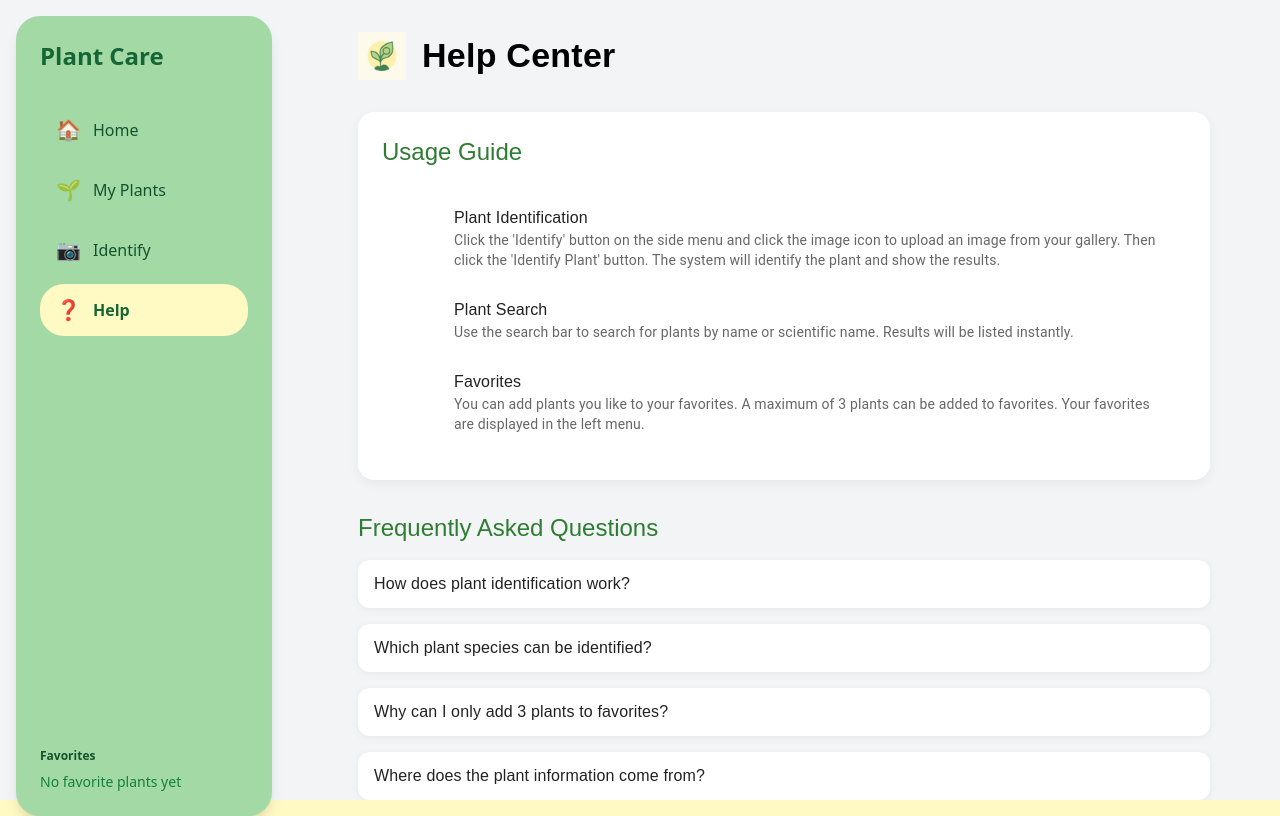
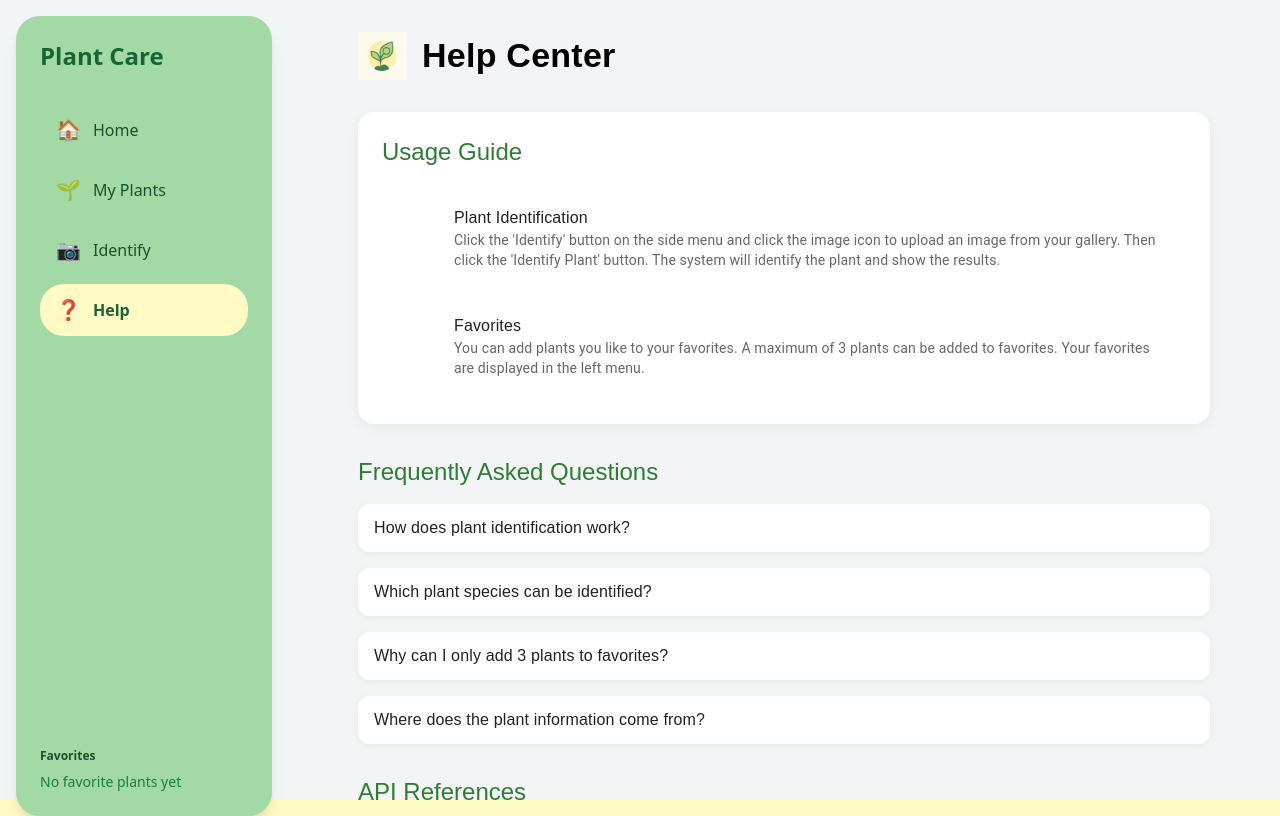
Before and after one commit to nihanrls/plant_identification_app, a React (Vite) app in the folder frontend/: page /help in a window 1280 px wide. Built offline with nearby package versions, Linux system fonts and the light colour scheme; some icons are missing.

Commit message:
plant search bilgisi kaldırıldı çünkü böyle bir özellik yok

```diff
--- a/frontend/src/pages/Help.tsx
+++ b/frontend/src/pages/Help.tsx
@@ -16,7 +16,6 @@ import {
 import ExpandMoreIcon from '@mui/icons-material/ExpandMore';
 import HelpOutlineIcon from '@mui/icons-material/HelpOutline';
 import PhotoCameraIcon from '@mui/icons-material/PhotoCamera';
-import SearchIcon from '@mui/icons-material/Search';
 import FavoriteIcon from '@mui/icons-material/Favorite';
 import InfoIcon from '@mui/icons-material/Info';
 
@@ -86,15 +85,8 @@ const Help: React.FC = () => {
           </ListItem>
           <ListItem>
             <ListItemIcon>
-              <SearchIcon sx={{ color: '#2E7D32' }} />
+              {/* Plant Search kaldırıldı */}
             </ListItemIcon>
-            <ListItemText
-              primary="Plant Search"
-              secondary="Use the search bar to search for plants by name or scientific name. Results will be listed instantly."
-              primaryTypographyProps={{
-                sx: { fontFamily: 'Poppins, sans-serif', fontWeight: 500 }
-              }}
-            />
           </ListItem>
           <ListItem>
             <ListItemIcon>
```
